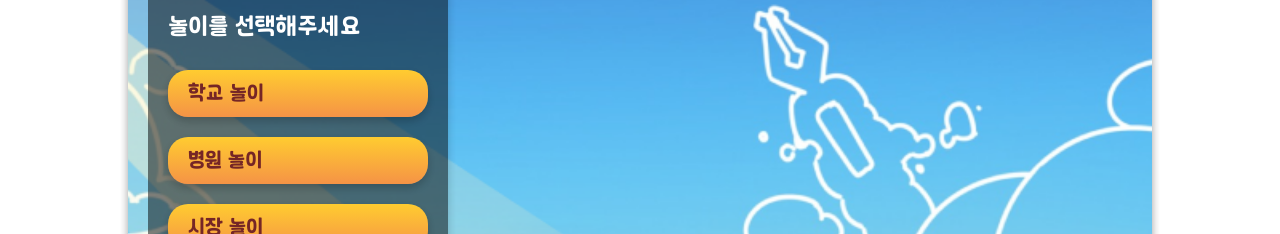
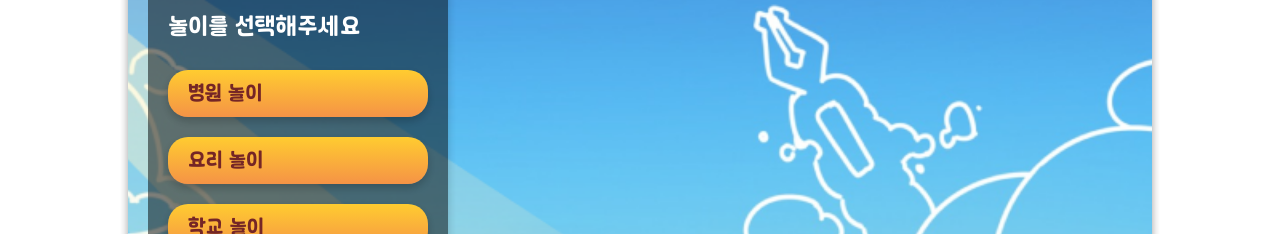
Before and after one commit to Prize-Three/roleplay_frontend, a React (Create React App) app: page /situation in a window 1280 px wide. Shown: the part 277-511 px from the top of the page. Built offline with nearby package versions, Linux system fonts and the light colour scheme.

Commit message:
놀이 순서 변경

```diff
--- a/src/pages/Situation/Situation.jsx
+++ b/src/pages/Situation/Situation.jsx
@@ -14,8 +14,9 @@ function Situation() {
     const [showAlert, setShowAlert] = useState(false);
 
     const roleOptions = {
+        '병원 놀이': ['의사', '환자'],
+        '요리 놀이': ['요리사', '손님'],
         '학교 놀이': ['선생님', '학생', '교장선생님'],
-        '병원 놀이': ['의사', '환자', '간호사'],
         '시장 놀이': ['상인', '소비자', '경찰'],
         '가족 놀이': ['아빠', '엄마', '아들', '딸'],
         '소꿉 놀이': ['너구리', '사자', '토끼'],
```
